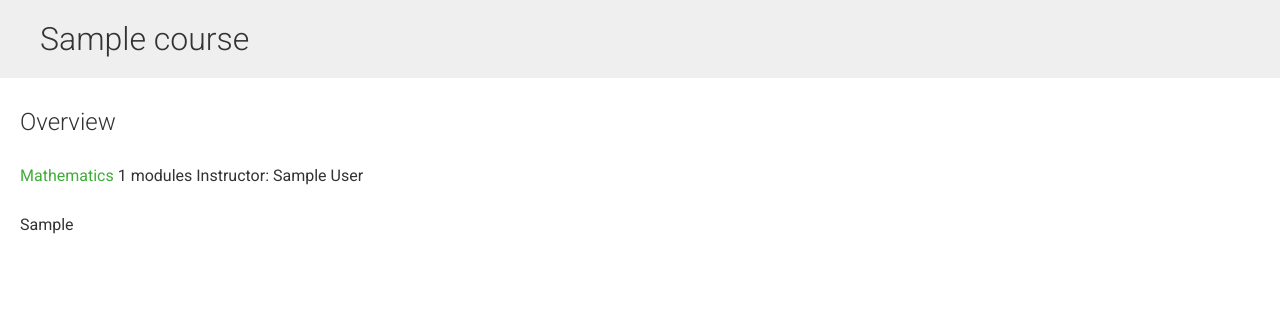
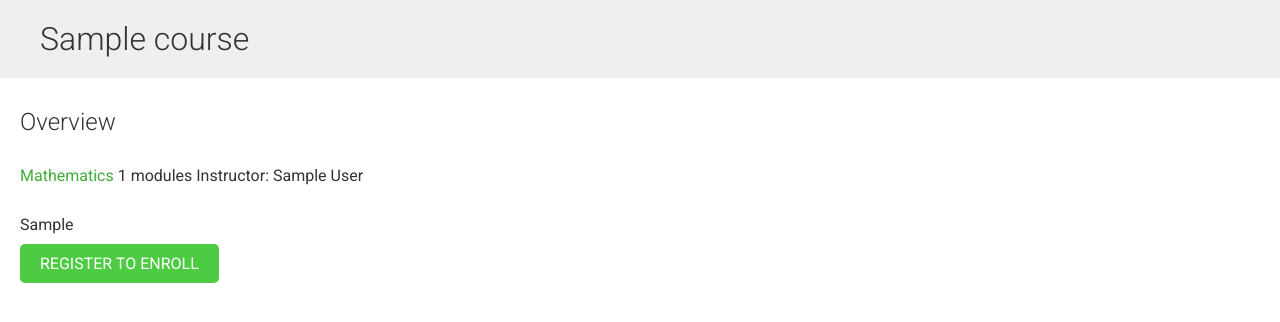
Before and after one commit to Kitayeu/educa, a Django app: a page that uses templates/courses/course/detail.html in a window 1280 px wide. Shown: the part 54-376 px from the top of the page. Run offline with Django 4.2, Linux system fonts and the light colour scheme; data comes from the database, SQL or seed files in the repository; tables that the repository leaves empty hold one stand-in row (values such as "Sample post"); some libraries are stand-ins or nearby versions.

Commit message:
Added button for enrolling on courses to detail.html

```diff
--- a/templates/courses/course/detail.html
+++ b/templates/courses/course/detail.html
@@ -13,6 +13,17 @@
                 Instructor: {{ object.owner.get_full_name }}
             </p>
             {{ object.overview|linebreaks }}
+            {% if request.user.is_authenticated %}
+                <form action="{% url 'student_enroll_course' %}" method="post">
+                    {{ enroll_form }}
+                    {% csrf_token %}
+                    <input type="submit" value="Enroll now">
+                </form>
+            {% else %}
+                <a href="{% url 'student_registration' %}" class="button">
+                    Register to enroll
+                </a>
+            {% endif %}
         </div>
     {% endwith %}
 {% endblock content %}
```
